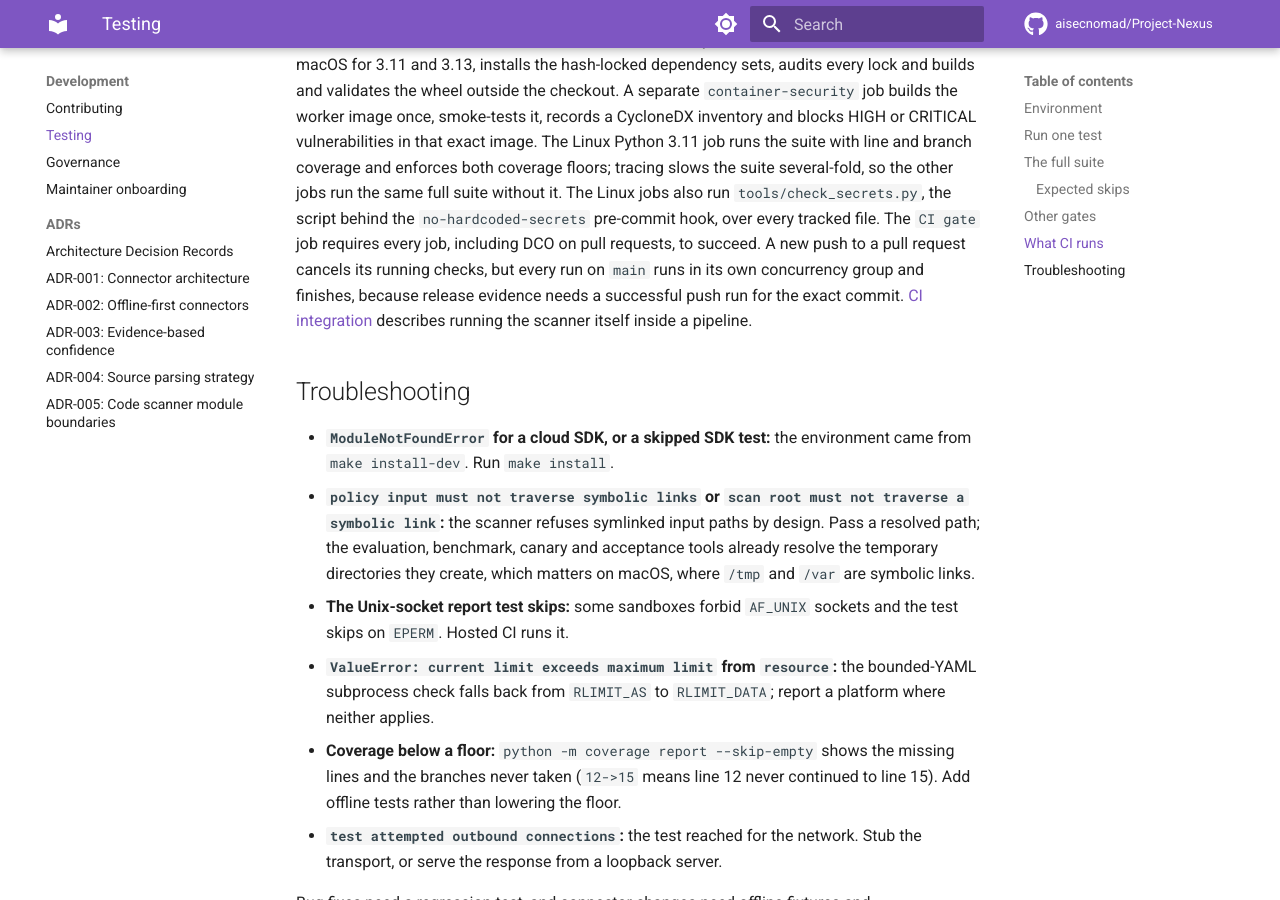
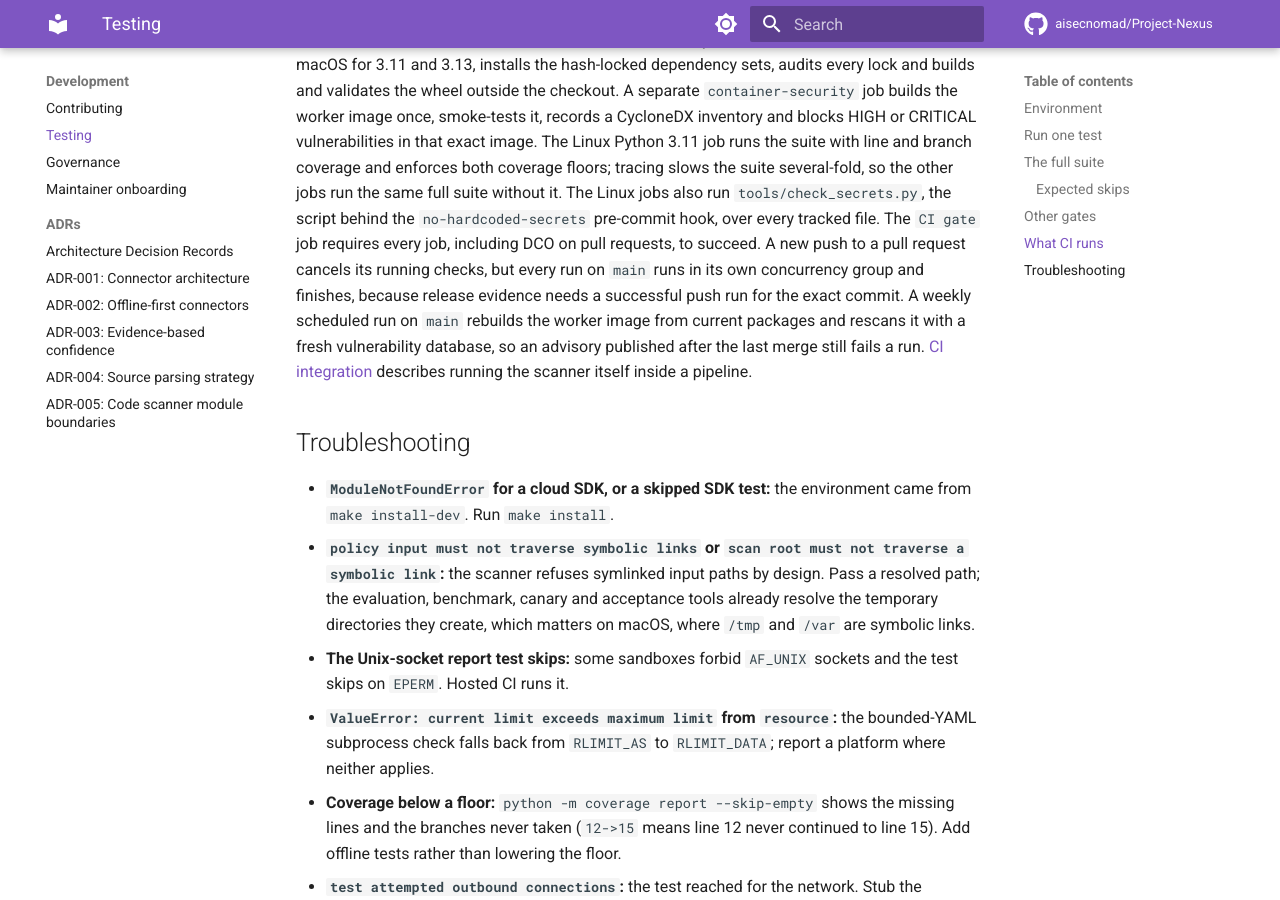
Before and after one commit to aisecnomad/Project-Nexus, an MkDocs documentation site: the page built from docs/testing.md, in a window 1280 px wide and 900 px high, scrolled down 3555 px. Built offline with MkDocs 1.6.1 and Material for MkDocs 9.7.7, drawn with Linux system fonts in a browser that asks for light colours; comment, search, counter and statistics services are not loaded.

Commit message:
Rebuild and rescan the worker image weekly
The container gate ran only for pull requests and pushes to main, and
Wolfi is a rolling distribution: an advisory published after the last
merge stayed invisible until the next change. CI now also runs every
Monday on main, rebuilding the image from current packages and scanning
it with a fresh database. The CI gate treats a scheduled run like a push
(no DCO job), and its fail-closed test covers the new event.

Co-Authored-By: Claude Opus 5.5 <noreply@anthropic.com>
Claude-Session: https://claude.ai/code/session_01GArn7t866kNaBsu9HJzen1
Signed-off-by: Claude <noreply@anthropic.com>

```diff
--- a/docs/testing.md
+++ b/docs/testing.md
@@ -172,7 +172,10 @@ The Linux jobs also run `tools/check_secrets.py`, the script behind the
 `CI gate` job requires every job, including DCO on pull requests, to succeed.
 A new push to a pull request cancels its running checks, but every run on
 `main` runs in its own concurrency group and finishes, because release evidence
-needs a successful push run for the exact commit. [CI integration](operations/ci.md)
+needs a successful push run for the exact commit. A weekly scheduled run on
+`main` rebuilds the worker image from current packages and rescans it with a
+fresh vulnerability database, so an advisory published after the last merge
+still fails a run. [CI integration](operations/ci.md)
 describes running the scanner itself inside a pipeline.
 
 ## Troubleshooting
```
Also changed, not shown: 2 other files.
